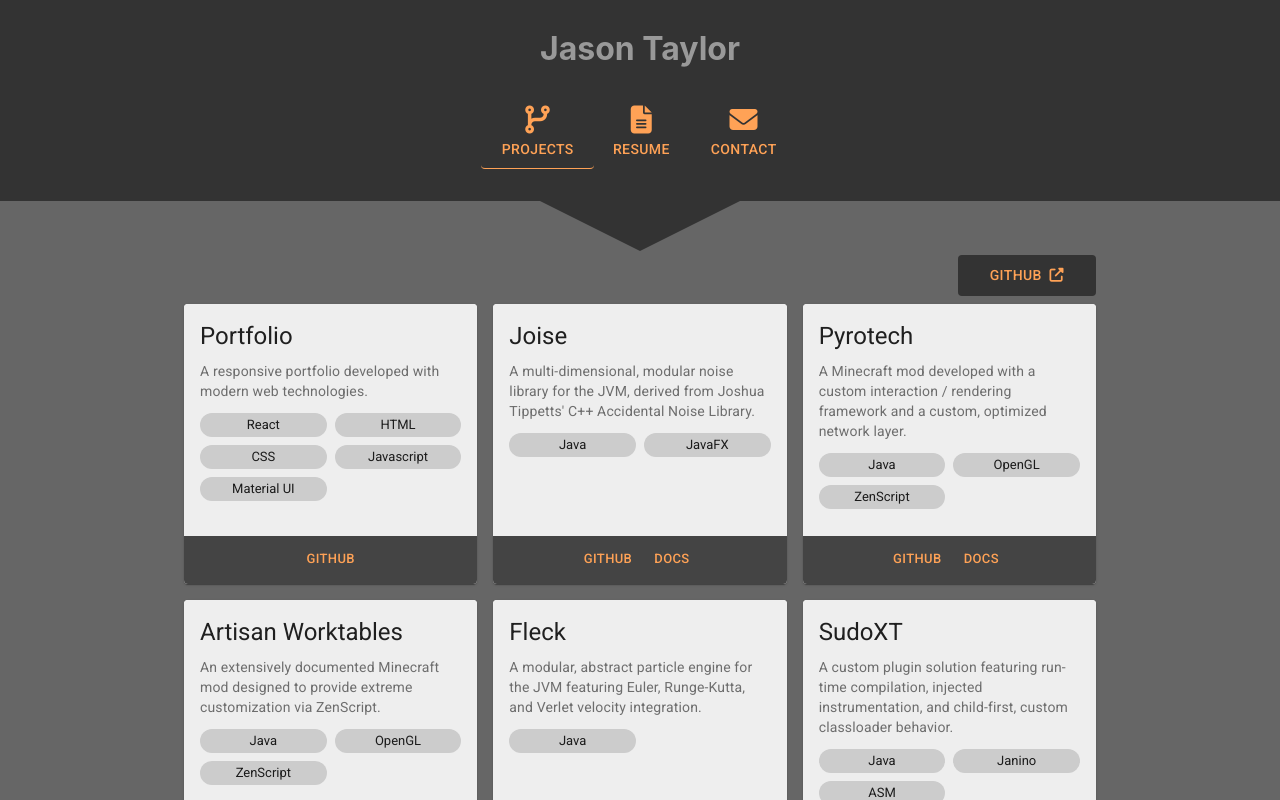
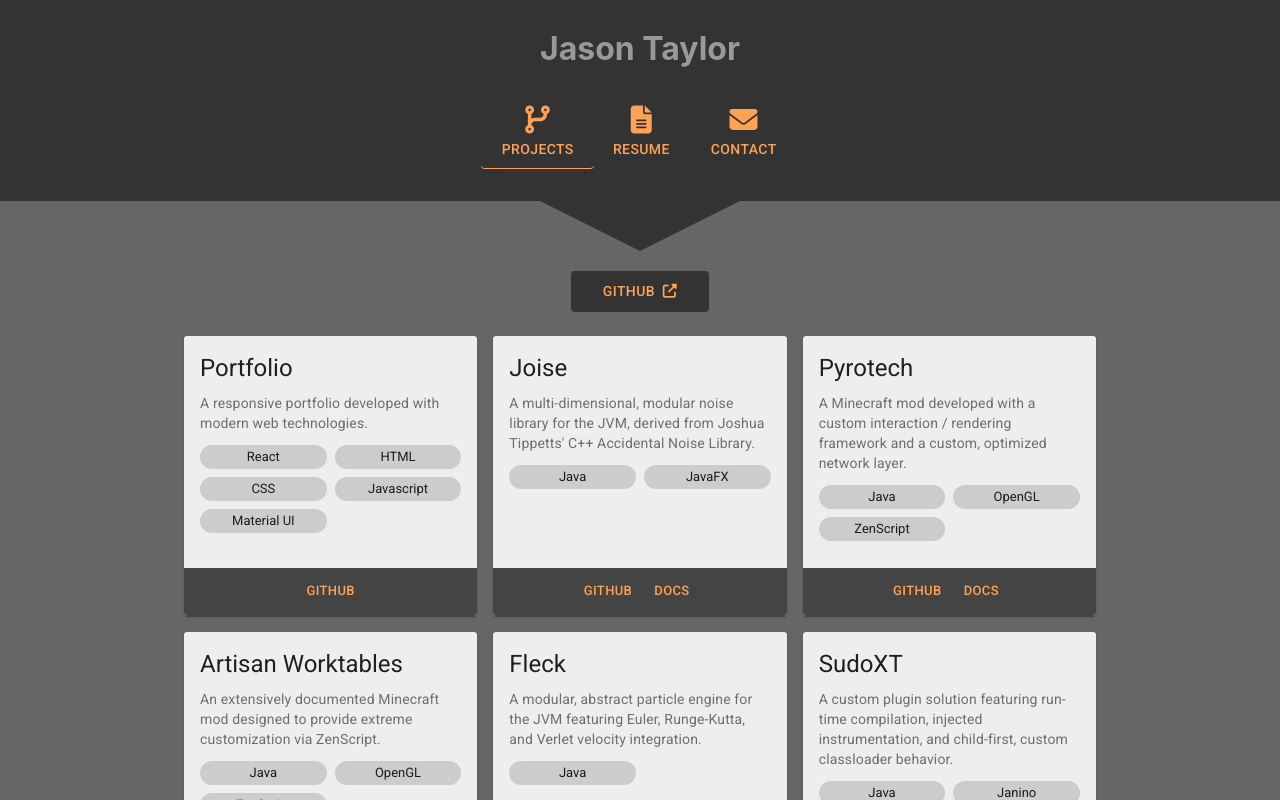
Before and after one commit to codetaylor/portfolio, a React (Create React App) app: page /projects in a window 1280 px wide. Shown: the top 800 px of the page. Built offline with nearby package versions, Linux system fonts and the light colour scheme.

Commit message:
Fix gh button positioning

```diff
--- a/src/App.css
+++ b/src/App.css
@@ -1,3 +1,9 @@
+.App-container {
+  display: flex;
+  min-height: 100vh;
+  flex-direction: column;
+}
+
 .Separator {
   text-align: center;
   margin-bottom: 0px;
--- a/src/ProjectList.css
+++ b/src/ProjectList.css
@@ -4,3 +4,8 @@
   padding: 8px 32px !important;
   background-color: #333 !important;
 }
+
+.button-github {
+  margin-top: 16px !important;
+  margin-bottom: 16px !important;
+}
--- a/src/ProjectList.js
+++ b/src/ProjectList.js
@@ -6,7 +6,7 @@ import { useProjectState } from "./project-context.js";
 import "./ProjectList.css";
 
 const GithubButton = () => (
-  <Button className="ProjectList-button">
+  <Button className="ProjectList-button button-github">
     github&nbsp;&nbsp;<i class="fas fa-external-link-alt"></i>
   </Button>
 );
@@ -16,12 +16,11 @@ const ProjectList = () => {
 
   return (
     <>
-      <Grid container spacing={8}>
-        <Grid item sm={12} align="right">
+      <Grid container spacing={8} justify="center">
+        <Grid item sm={12} align="center">
           <GithubButton />
         </Grid>
       </Grid>
-
       <Grid container spacing={2} justify="center">
         {projectState.projects.map(project => (
           <Grid item sm style={{ minWidth: 264 }} align="center">
```
